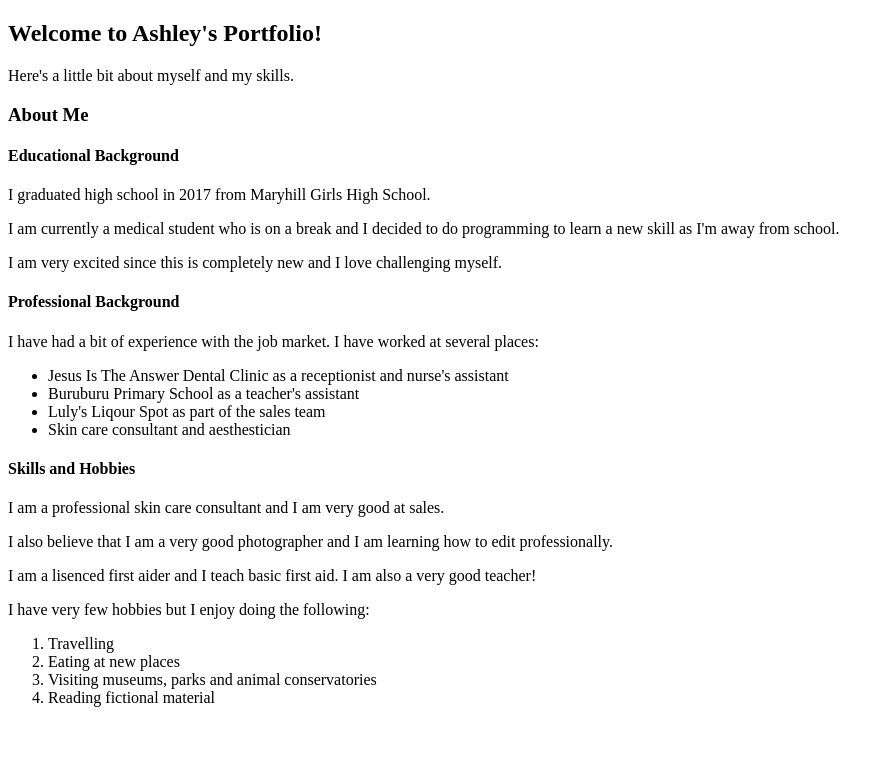
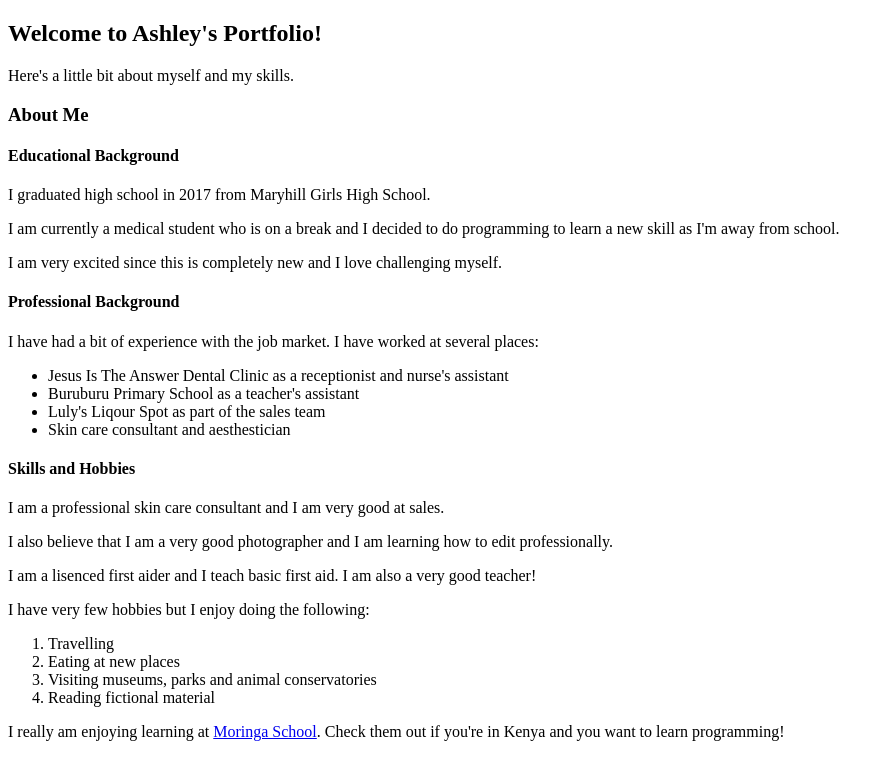
Before and after one commit to AshleyMugure/My-Portfolio, a plain HTML site: page index.html in a window 1280 px wide. Shown: the whole page, without its empty margins (0-889 px from the left). Drawn offline with Linux system fonts and the light colour scheme.

Commit message:
add moringa link

```diff
--- a/index.html
+++ b/index.html
@@ -45,5 +45,7 @@
         <li>Reading fictional material</li>
       </ol>
     </div>
+
+    <p>I really am enjoying learning at <a href="https://moringaschool.com">Moringa School</a>. Check them out if you're in Kenya and you want to learn programming!</p>
   </body>
 </html>
```
